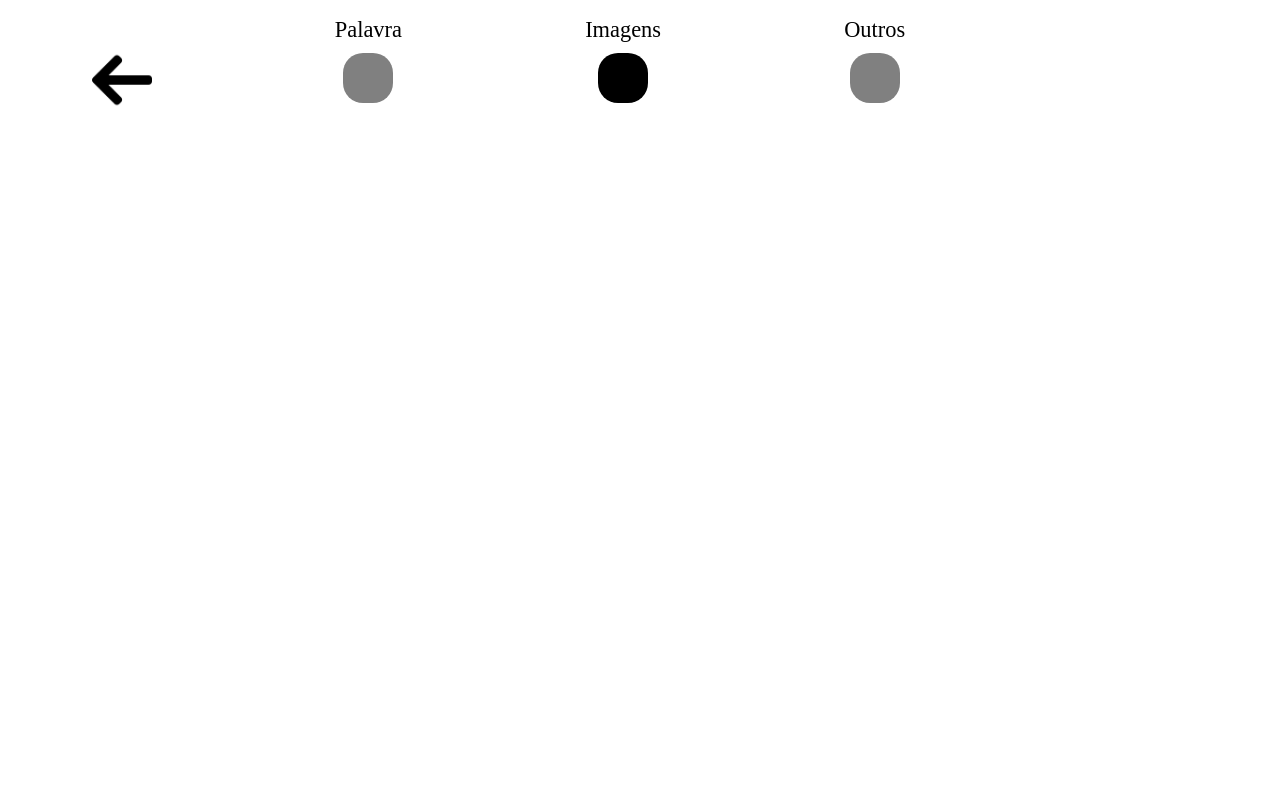
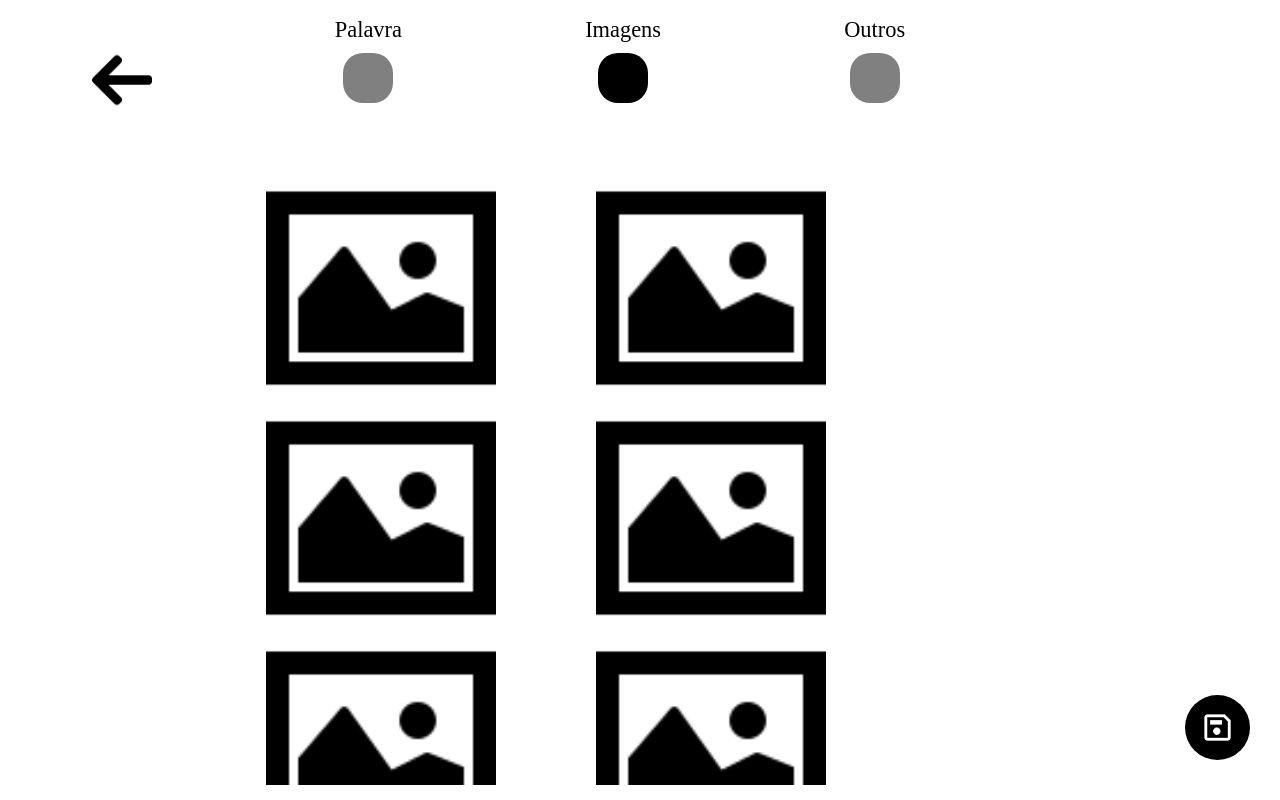
Before and after one commit to alisonnRB/new-palabraria, a React (Create React App) app: page /Moder/palavra/Update in a window 1280 px wide. Both pictures are taken after a click on the element 623 px from the left and 78 px from the top of the page. Built offline with nearby package versions, Linux system fonts and the light colour scheme; a web font is replaced by a local one.

Commit message:
creating the update mode for images

```diff
--- a/src/components/input-custom/input-custom.jsx
+++ b/src/components/input-custom/input-custom.jsx
@@ -25,6 +25,10 @@ export default function FormulareDOIS(props) {
     };
 
     const define = () => {
+        if (props.type == "update") {
+            return
+        }
+
         const file = props.form2.current[props.num];
         setFile(file);
 
@@ -57,6 +61,18 @@ export default function FormulareDOIS(props) {
         }
     }, [props.form2])
 
+    useEffect(() => {
+        if (props.type && props.type == "update" && props.search && props.search.current) {
+            const name = props.search.current[props.num];
+            if (name) {
+                const image = "http://localhost/src/drawble/palavras/" + name;
+                setImagePreview(image);
+            }
+
+        }
+    }, [props.search])
+
+
     return (
         <>
             <div id='file-box'>
--- a/src/output/index.css
+++ b/src/output/index.css
@@ -821,7 +821,8 @@ a:link, a:visited {
   box-shadow: 0px 0px 20px 0px rgba(0, 0, 0, 0.3411764706);
   font-size: 1.2em;
 }
-.content-forms .forms .img-content {
+
+.img-content {
   height: 90%;
   width: 65%;
   margin: auto;
@@ -831,7 +832,7 @@ a:link, a:visited {
   flex-wrap: wrap;
   column-gap: 100px;
 }
-.content-forms .forms .img-content .content-mais {
+.img-content .content-mais {
   height: 230px;
   width: 230px;
   display: flex;
@@ -840,7 +841,7 @@ a:link, a:visited {
   position: relative;
   top: 20px;
 }
-.content-forms .forms .img-content .content-mais .mais {
+.img-content .content-mais .mais {
   transform: rotate(45deg);
   cursor: pointer;
   height: 80px;
--- /dev/null
+++ b/src/page/update/images/index.jsx
@@ -0,0 +1,83 @@
+import React, { useRef, useEffect } from "react";
+import axios from "axios";
+
+import Custom from '../../../components/input-custom/input-custom';
+import save from '../../../drawble/save.png';
+
+export default function UpadteImage(props) {
+    const Image = useRef();
+    const search = useRef();
+
+    const geraImage = () => {
+        const list = [];
+
+        for (let i = 1; i < 7; i++) {
+            let item = <Custom key={i} num={i} form2={Image} type={"update"} search={search} Save={() => { }} />
+            list.push(item);
+        }
+
+        return list;
+    }
+
+    const Update = async () => {
+        const form = new FormData;
+
+        const list = {
+            "mode" : 2,
+            "id" : props.infos.id,
+            "type" : props.infos.type
+        }
+
+        form.append("form", JSON.stringify(list))
+
+        if (Image.current) {
+            for (let i = 1; i < 7; i++) {
+                if (Image.current[i]) {
+                    form.append(`image${i}`, Image.current[i]);
+                }
+            }
+        }
+
+        try {
+            const response = await axios.post('http://localhost/src/controls/Update.php', form,
+                {
+                    headers: {
+                        // 'Authorization': `Bearer ${token}`,
+                        'Content-Type': 'multipart/form-data',
+                    }
+                });
+
+            if (!response.data.ok) {
+                console.log(response.data);
+            } else {
+                console.log(response.data);
+            }
+
+        } catch (error) {
+            console.error('Erro ao enviar requisição:', error);
+        }
+    };
+
+    useEffect(() => {
+        const list = [];
+        if (props.infos) {
+            for (let i = 1; i < 7; i++) {
+                list[i] = props.infos[`imagem${i}`]
+            }
+        }
+
+        search.current = list;
+    }, [props.infos])
+
+
+    return (
+        <div className="box-form">
+            <div className="img-content">
+                {geraImage()}
+
+            </div>
+
+            <img src={save} className="button-save" onClick={() => { Update() }} />
+        </div>
+    );
+}
--- a/src/page/update/index.jsx
+++ b/src/page/update/index.jsx
@@ -5,6 +5,7 @@ import { useLocation } from "react-router-dom";
 import seta from '../../drawble/seta-esquerda.png';
 
 import Word from "./word/index";
+import Image from "./images/index";
 
 export default function Update() {
     const location = useLocation();
@@ -87,6 +88,7 @@ export default function Update() {
             <div className="update-content">
 
                 {op == 1 ? <Word infos={infos} type={type}/> : null }
+                {op == 2 ? <Image infos={infos} type={type}/> : null }
 
             </div>
 
```
Also changed, not shown: src/sass/cad_palavra.sass (+21 -21 lines), 1 other file (tests, documents, lock files or other folders).
